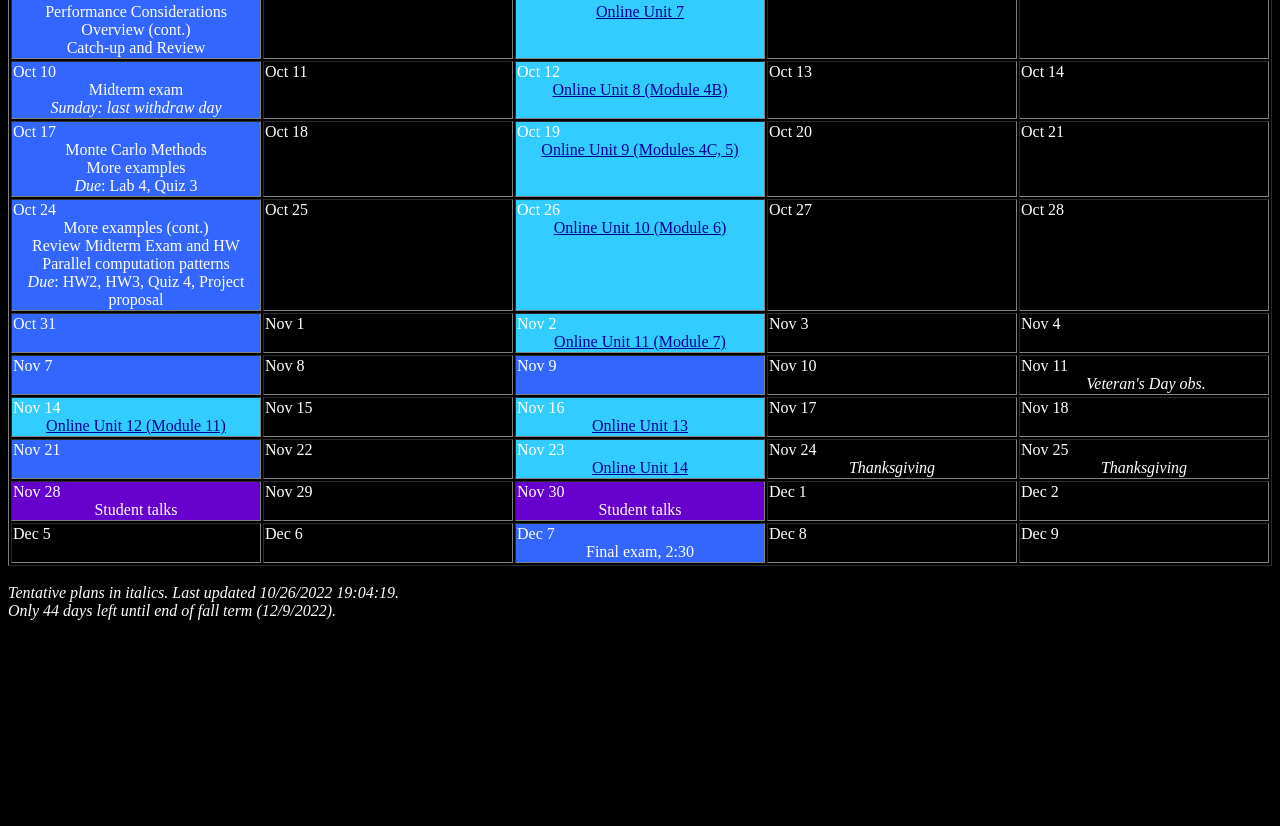
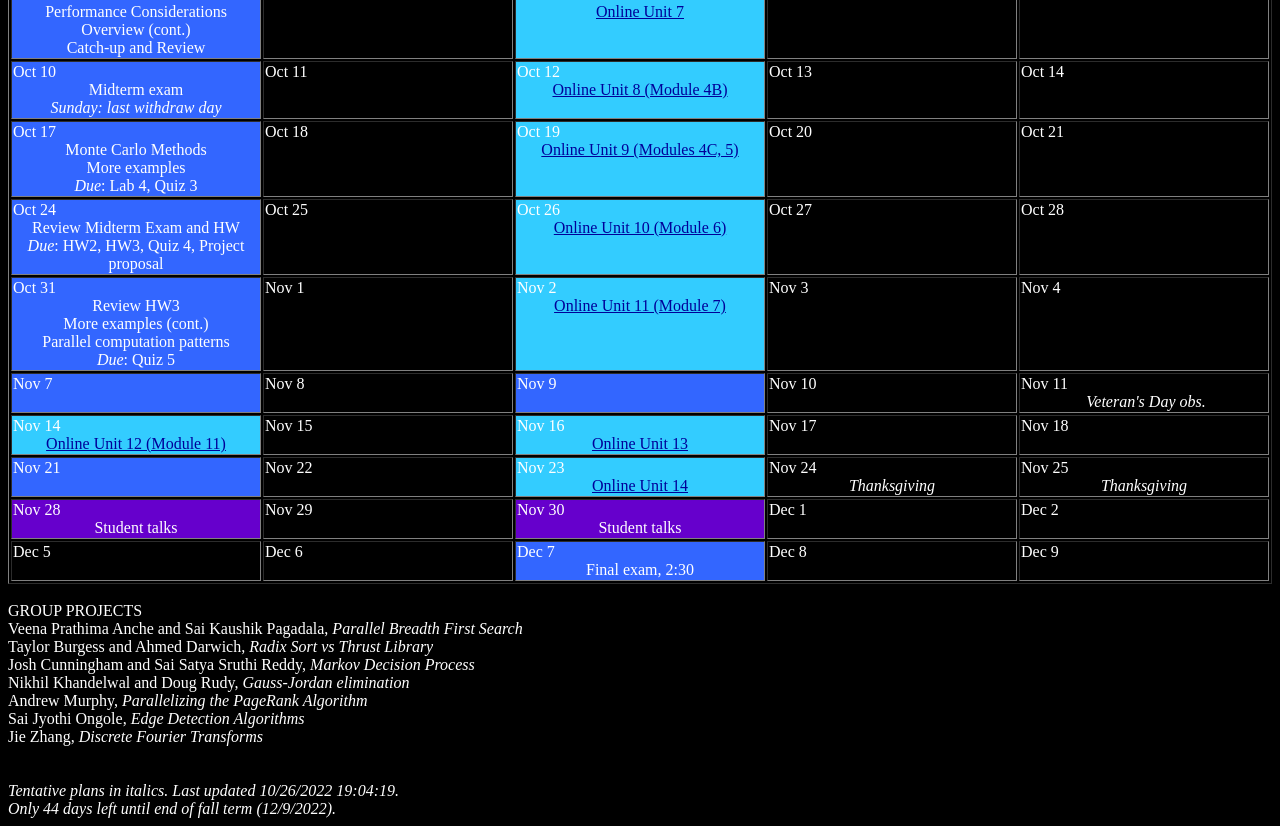
Before and after one commit to timoneilu/timoneilu.github.io, a plain HTML site: page teaching/cs677/calendar.html in a window 1280 px wide. Shown: the part 601-1427 px from the top of the page. Before the commit the page ends 1229 px from the top, so only its background shows below. Drawn offline with Linux system fonts and the light colour scheme.

Commit message:
Update calendar.html

```diff
--- a/teaching/cs677/calendar.html
+++ b/teaching/cs677/calendar.html
@@ -271,9 +271,7 @@ Unit 9 (Modules 4C, 5)</a><br>
     <tr>
       <td style="background-color: rgb(51, 102, 255);" valign="top">Oct
 24<br>
-      <div style="text-align: center;">More examples (cont.)<br>
-Review Midterm Exam and HW<br>
-Parallel computation patterns<br>
+      <div style="text-align: center;">Review Midterm Exam and HW<br>
       </div>
       <div style="text-align: center;"><span style="font-style: italic;">Due</span>:
 HW2, HW3, Quiz 4, Project proposal<br>
@@ -300,6 +298,12 @@ Unit 10 (Module 6)</a><br>
     <tr bgcolor="#ffffff">
       <td style="background-color: rgb(51, 102, 255);" valign="top">Oct
 31<br>
+      <div style="text-align: center;">Review HW3<br>
+      </div>
+      <div style="text-align: center;">More examples (cont.)<br>
+Parallel computation patterns<br>
+      <span style="font-style: italic;">Due</span>: Quiz 5<br>
+      </div>
       </td>
       <td style="background-color: rgb(0, 0, 0);" valign="top">Nov
 1<br>
@@ -439,6 +443,23 @@ talks<br>
     </tr>
   </tbody>
 </table>
+<br>
+GROUP PROJECTS<br>
+Veena Prathima Anche and Sai Kaushik Pagadala, <span
+ style="font-style: italic;">Parallel Breadth First Search</span><br>
+Taylor Burgess and Ahmed Darwich, <span style="font-style: italic;">Radix
+Sort vs Thrust Library</span><br>
+Josh Cunningham and Sai Satya Sruthi Reddy, <span
+ style="font-style: italic;">Markov Decision Process</span><br>
+Nikhil Khandelwal and Doug Rudy, <span style="font-style: italic;">Gauss-Jordan
+elimination</span><br>
+Andrew Murphy, <span style="font-style: italic;">Parallelizing the
+PageRank Algorithm</span><br>
+Sai Jyothi Ongole, <span style="font-style: italic;">Edge Detection
+Algorithms</span><br>
+Jie Zhang, <span style="font-style: italic;">Discrete Fourier
+Transforms</span><br>
+<br>
 <span style="font-style: italic;">
 <script language="JavaScript">document.write("<br>Tentative plans in italics. Last updated " + document.lastModified + ".");
 today = new Date();
```
